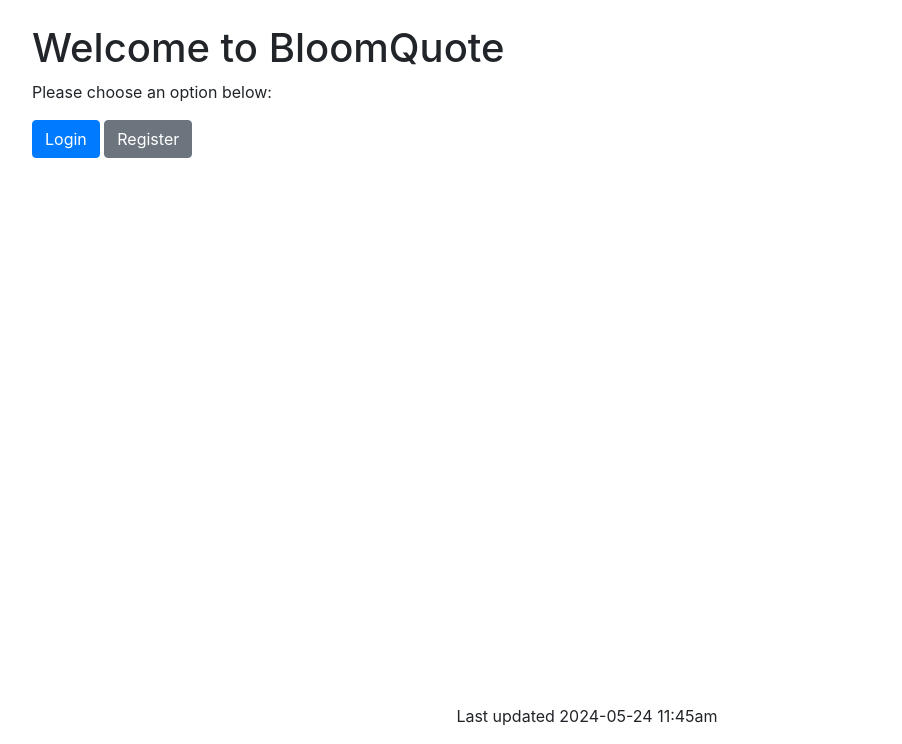
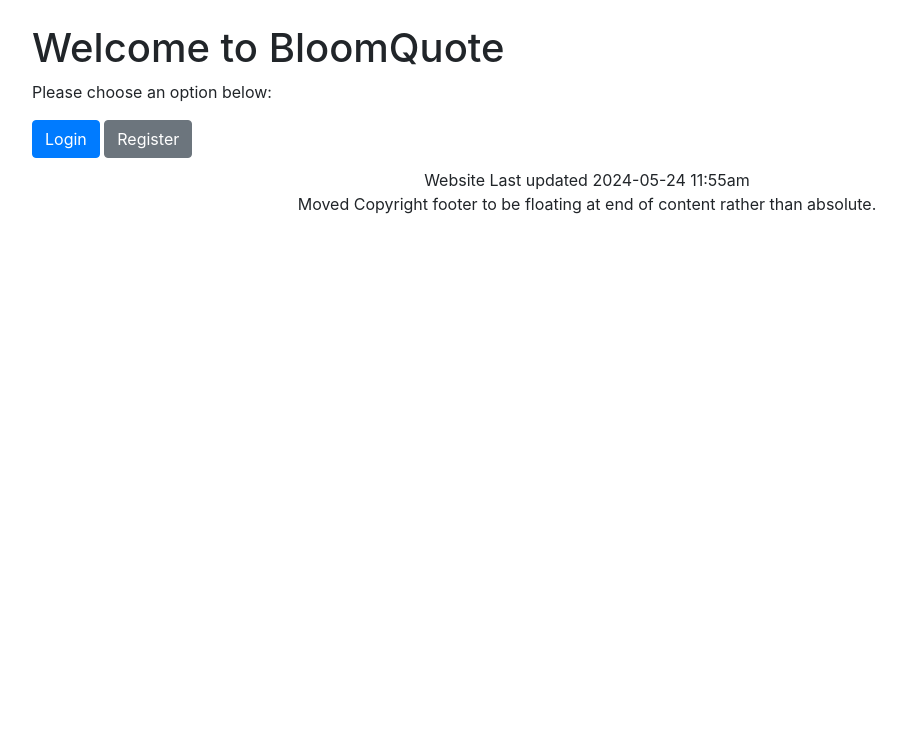
Before and after one commit to sirnails/BloomQuote, a PHP site: page / in a window 1280 px wide. Shown: the part 56-800 px from the top of the page, without its empty margins (53-955 px from the left). Run offline with PHP 8.4, Linux system fonts and the light colour scheme; a stand-in replaces the project's code that opens the database connection.

Commit message:
footer float rather than absolute

```diff
--- a/app/views/partials/footer.php
+++ b/app/views/partials/footer.php
@@ -1,7 +1,20 @@
 </div>
 
-<p style=" position: absolute; bottom: 0; left: 0; width: 100%; text-align: center;">Last updated 2024-05-24 11:45am</p>
+<style>
+#copyright {
+	float: left;
+	padding-bottom: 10px;
+	padding-top: 10px;
+	text-align: center;
+	bottom: 0px;
+	width: 100%;
+}
+</style>
 
+<div id="copyright">
+    Website Last updated 2024-05-24 11:55am <br>
+    Moved Copyright footer to be floating at end of content rather than absolute.
+</div>
 
     <script src="js/jquery.min.js"></script>
     <script src="js/bootstrap.bundle.min.js"></script>
```
